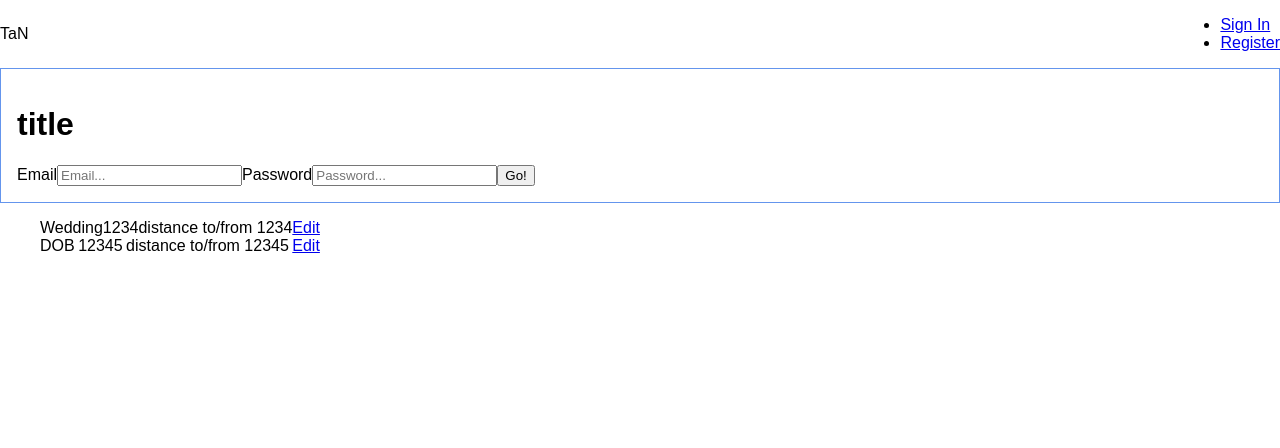
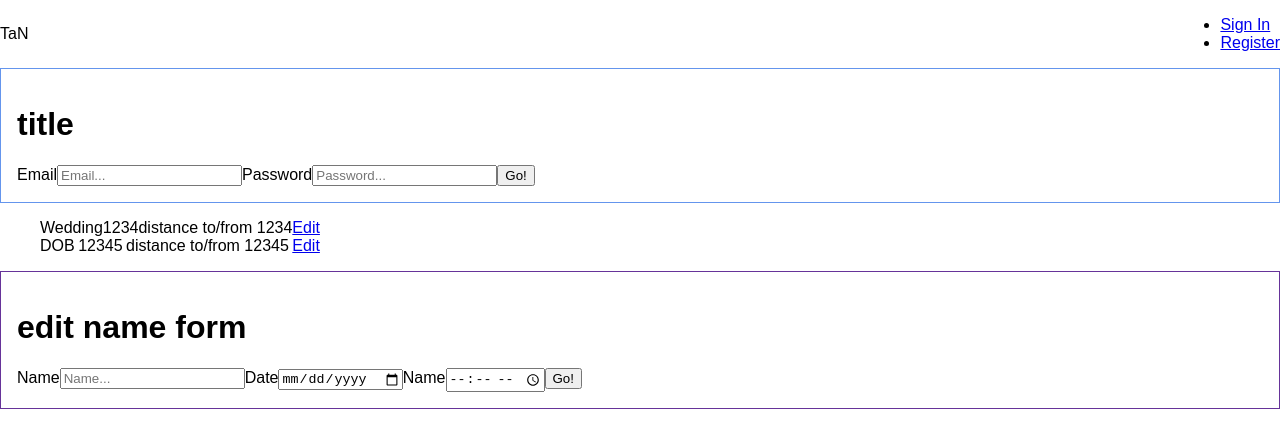
Before and after one commit to bradfloodx/junctures.io, a React (Create React App) app: page / in a window 1280 px wide. Shown: the top 448 px of the page. Built offline with nearby package versions, Linux system fonts and the light colour scheme.

Commit message:
Add JunctureEditForm

```diff
--- a/src/App.js
+++ b/src/App.js
@@ -1,7 +1,7 @@
 import React, {Component} from 'react';
 import Header from './components/header';
 import Authenticate from './components/authenticate';
-import JuncturesList from './components/junctures';
+import {JuncturesList, JunctureEditForm} from './components/junctures';
 
 const links = [
 	{title: 'Sign In', path: '/sign-in'},
@@ -13,7 +13,10 @@ const junctures = [
 	{name: 'DOB', dateTime: 12345, id: 2}
 ];
 
-const handleOnSubmit = () => void console.log('handleOnSubmit');
+const handleOnSubmit = (event) => {
+	event.preventDefault();
+	console.log('~~~ event', event);
+};
 
 class App extends Component {
 	render() {
@@ -22,6 +25,7 @@ class App extends Component {
 				<Header links={links}/>
 				<Authenticate onSubmit={handleOnSubmit}/>
 				<JuncturesList junctures={junctures}/>
+				<JunctureEditForm onSubmit={handleOnSubmit}/>
 			</div>
 		);
 	}
--- /dev/null
+++ b/src/components/junctures/edit-form.js
@@ -0,0 +1,33 @@
+import React from 'react';
+import PropTypes from 'prop-types';
+import styled from 'styled-components';
+
+const JunctureEditForm = styled.form`
+	border: 1px solid rebeccapurple;
+	padding: 1rem;
+`;
+
+const JunctureEditFormWrapper = ({onSubmit}) => (
+	<JunctureEditForm onSubmit={onSubmit}>
+		<h1>edit name form</h1>
+		<label>
+			<span>Name</span>
+			<input type="text" placeholder="Name..."/>
+		</label>
+		<label>
+			<span>Date</span>
+			<input type="date" />
+		</label>
+		<label>
+			<span>Name</span>
+			<input type="time"/>
+		</label>
+		<button type="submit">Go!</button>
+	</JunctureEditForm>
+);
+
+JunctureEditFormWrapper.propTypes = {
+	onSubmit: PropTypes.func.isRequired
+};
+
+export default JunctureEditFormWrapper;
--- a/src/components/junctures/index.js
+++ b/src/components/junctures/index.js
@@ -1,37 +1,7 @@
-import React from 'react';
-import PropTypes from 'prop-types';
-import styled from 'styled-components';
-import Juncture from './juncture';
+import JuncturesList from './list';
+import JunctureEditForm from './edit-form';
 
-const JuncturesList = styled.main`
-	display: flex;
-	align-items: center;
-	justify-content: space-between;
-`;
-
-const JuncturesListWrapper = ({junctures}) => (
-	<JuncturesList>
-		<ol>
-			{junctures.map(({name, dateTime, id}) => (
-				<Juncture
-					name={name}
-					dateTime={dateTime}
-					id={id}
-					key={id}
-				/>
-			))}
-		</ol>
-	</JuncturesList>
-);
-
-JuncturesListWrapper.propTypes = {
-	junctures: PropTypes.arrayOf(
-		PropTypes.shape({
-			name: PropTypes.string,
-			dateTime: PropTypes.number,
-			id: PropTypes.number
-		})
-	)
+export {
+	JuncturesList,
+	JunctureEditForm
 };
-
-export default JuncturesListWrapper;
--- /dev/null
+++ b/src/components/junctures/list.js
@@ -0,0 +1,37 @@
+import React from 'react';
+import PropTypes from 'prop-types';
+import styled from 'styled-components';
+import Juncture from './juncture';
+
+const JuncturesList = styled.main`
+	display: flex;
+	align-items: center;
+	justify-content: space-between;
+`;
+
+const JuncturesListWrapper = ({junctures}) => (
+	<JuncturesList>
+		<ol>
+			{junctures.map(({name, dateTime, id}) => (
+				<Juncture
+					name={name}
+					dateTime={dateTime}
+					id={id}
+					key={id}
+				/>
+			))}
+		</ol>
+	</JuncturesList>
+);
+
+JuncturesListWrapper.propTypes = {
+	junctures: PropTypes.arrayOf(
+		PropTypes.shape({
+			name: PropTypes.string,
+			dateTime: PropTypes.number,
+			id: PropTypes.number
+		})
+	)
+};
+
+export default JuncturesListWrapper;
```
